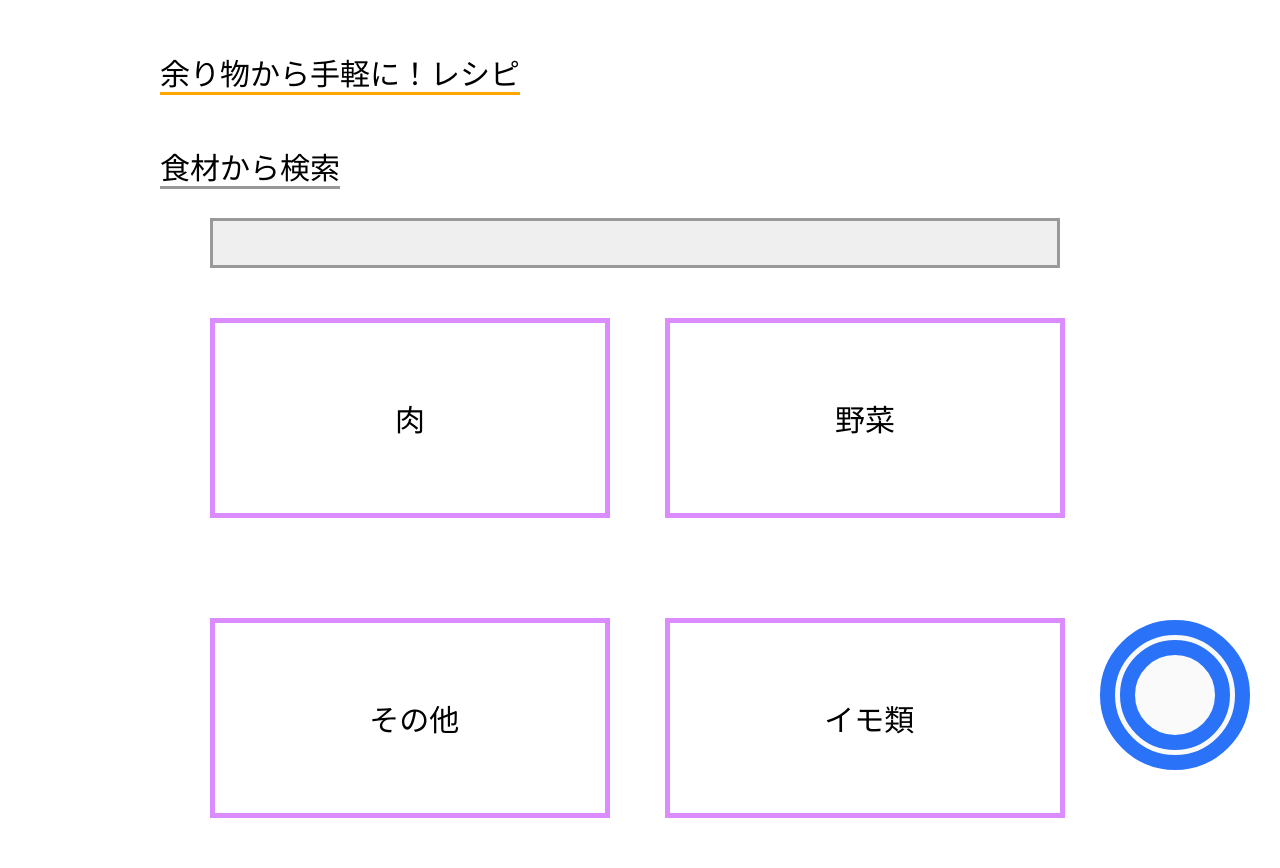
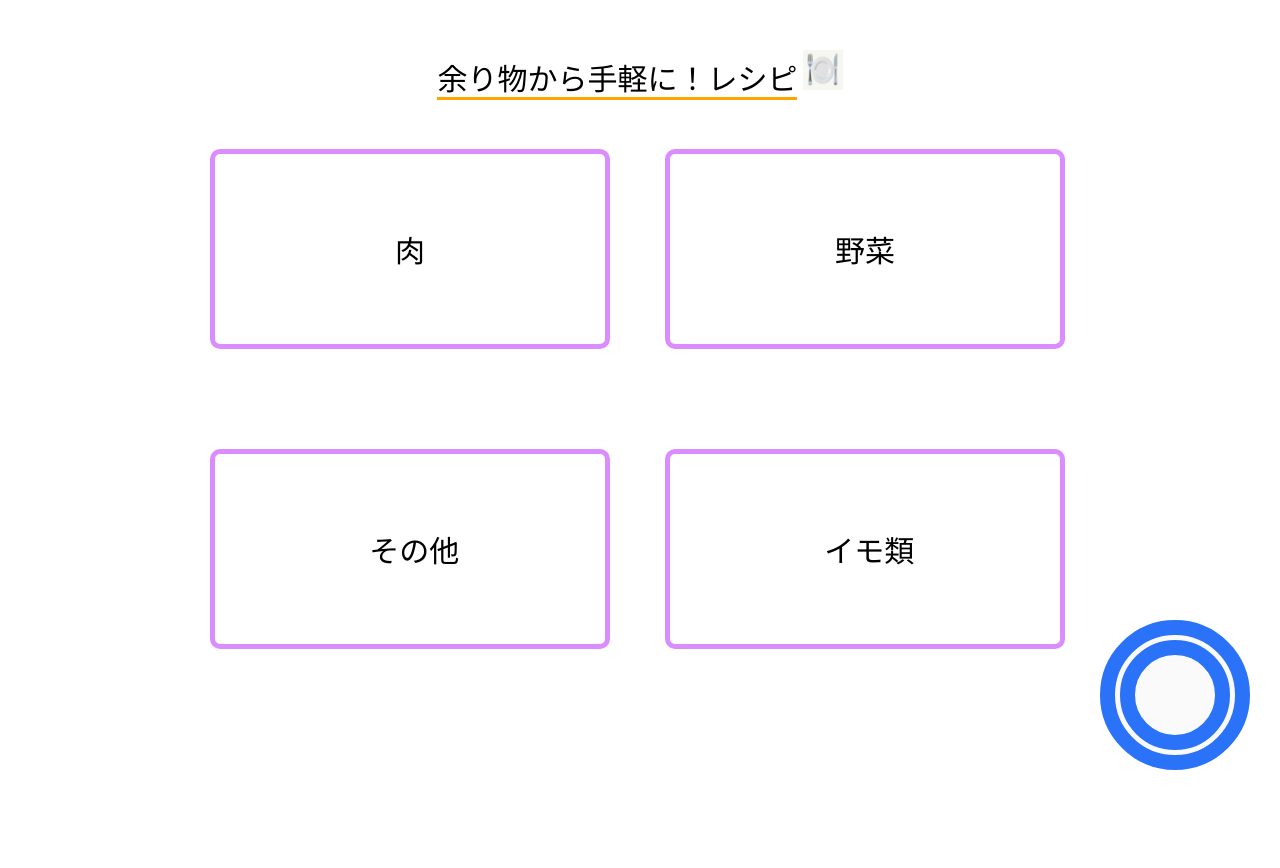
Before and after one commit to peko-29/recipe, a Django app: page / in a window 1280 px wide. After the commit the page ends 770 px from the top, so only its background shows below. Run offline with Django 3.2, Linux system fonts and the light colour scheme; data comes from the database, SQL or seed files in the repository; some libraries are stand-ins or nearby versions.

Commit message:
“スタイル”

```diff
--- a/recipe/templates/recipe/index.html
+++ b/recipe/templates/recipe/index.html
@@ -6,27 +6,30 @@
     <!--<link rel="stylesheet" href="recipe/css/styles.css">-->
     <!-- <link href="https://stackpath.bootstrapcdn.com/bootstrap/4.4.1/css/bootstrap.min.css" rel="stylesheet"> -->
     <link href="https://use.fontawesome.com/releases/v5.0.8/css/all.css" rel="stylesheet">
-    <title>pop</title>
+    <title>検索画面</title>
   </head>
 
   <body id="wrap">
     <div id="app" class="continer">
       <div class="genre-continer">
-        <span class="under-1">余り物から手軽に！レシピ</span>
-
+        <div class="title">
+          <span class="under-1">余り物から手軽に！レシピ</span>
+          <img src="/images/silver.png" class="silver_png">
+        </div>
 
 
 
           <!-- genre button ・・・ ① -->
 
-          <div class="genre-header">
-             <span class="under-2">食材から検索</span>
+          <!--<div class="genre-header">-->
+          <!--   <span class="under-2">食材から検索</span>-->
+          <!--   <img src="/images/search.png" class="silver_png">-->
              <!--検索バー -->
-            <div class="search-bar-continer">
-              <input type="button"  id="search"class="search-bar"></input>
-              <!--<img src=./silver.png" class="search_png">-->
-            </div>
-          </div>
+          <!--  <div class="search-bar-continer">-->
+          <!--    <input type="button"  id="search"class="search-bar"></input>-->
+
+          <!--  </div>-->
+          <!--</div>-->
 
           <span id="test1"></span>
 
@@ -34,7 +37,7 @@
           <div class="genre-body-1">
             {% for genre in genres_list %}
               {% if genre.id == 1 %}
-               <input type="button" class="genre-button" id="btn1" value="{{ genre.name }}" onclick="cal1()" style="cursor:pointer;"> </input>
+               <input type="button" class="genre-button" id="btn1" value="{{ genre.name }}" onclick="cal1()" style="cursor:pointer;"></input>
               {% endif %}
             {% endfor %}
 
@@ -357,8 +360,13 @@
     </script>
 
     <style>
+    @media screen and (max-width: 767px) {
+
+
+     }
+
     body {
-      /* font-size: 16px; */
+       font-size: 16px;
       font-family: Verdana, sans-serif;
       width: 100%;
       /*height: 900px;*/
@@ -374,13 +382,28 @@
       margin-top: 50px;
     }
 
+    /*タイトル*/
+    .title {
 
+      text-align: center;
+    }
 
     .under-1 {
       border-bottom: 3px solid #ffa500;
       font-size: 30px;
 
+       height:20px;
+       vertical-align:baseline;
     }
+
+    /*画像*/
+    .silver_png {
+
+      width: 40px;
+      height: 40px;
+      vertical-align:baseline;
+    }
+
 
     .under-2 {
       border-bottom: 3px solid #999;
@@ -391,14 +414,17 @@
     /* 検索バー */
     .genre-header {
        margin-top: 50px;
+
     }
 
     .search-bar-continer {
        margin-top: 30px;
+
     }
 
     .search-bar {
       border: 3px solid #999;
+      border-radius: 10px;
       width: 850px;
       height: 50px;
       margin: 0 50px;
@@ -458,6 +484,7 @@
       width: 400px;
       height: 200px;
       margin: 50px 0px 50px 50px;
+      border-radius: 10px;
     }
 
     /*小ジャンルボタン*/
```
Also changed, not shown: images/egg.png (renamed from recipe/templates/recipe/egg.png), images/meat.png (renamed from recipe/templates/recipe/meat.png), images/potato.png (renamed from recipe/templates/recipe/potato.png), images/search.png (renamed from recipe/templates/recipe/search.png), images/silver.png (renamed from recipe/templates/recipe/silver.png), images/vegetable.png (renamed from recipe/templates/recipe/vegetable.png).
